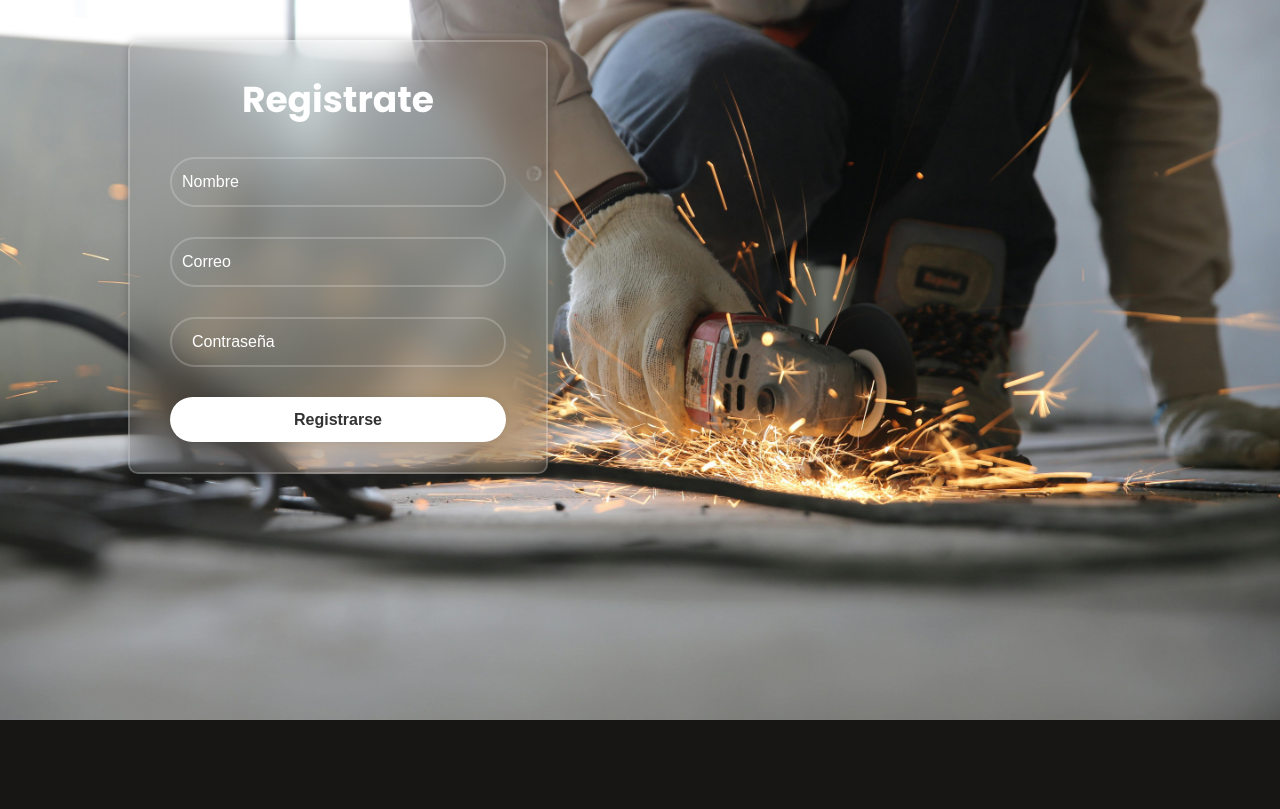
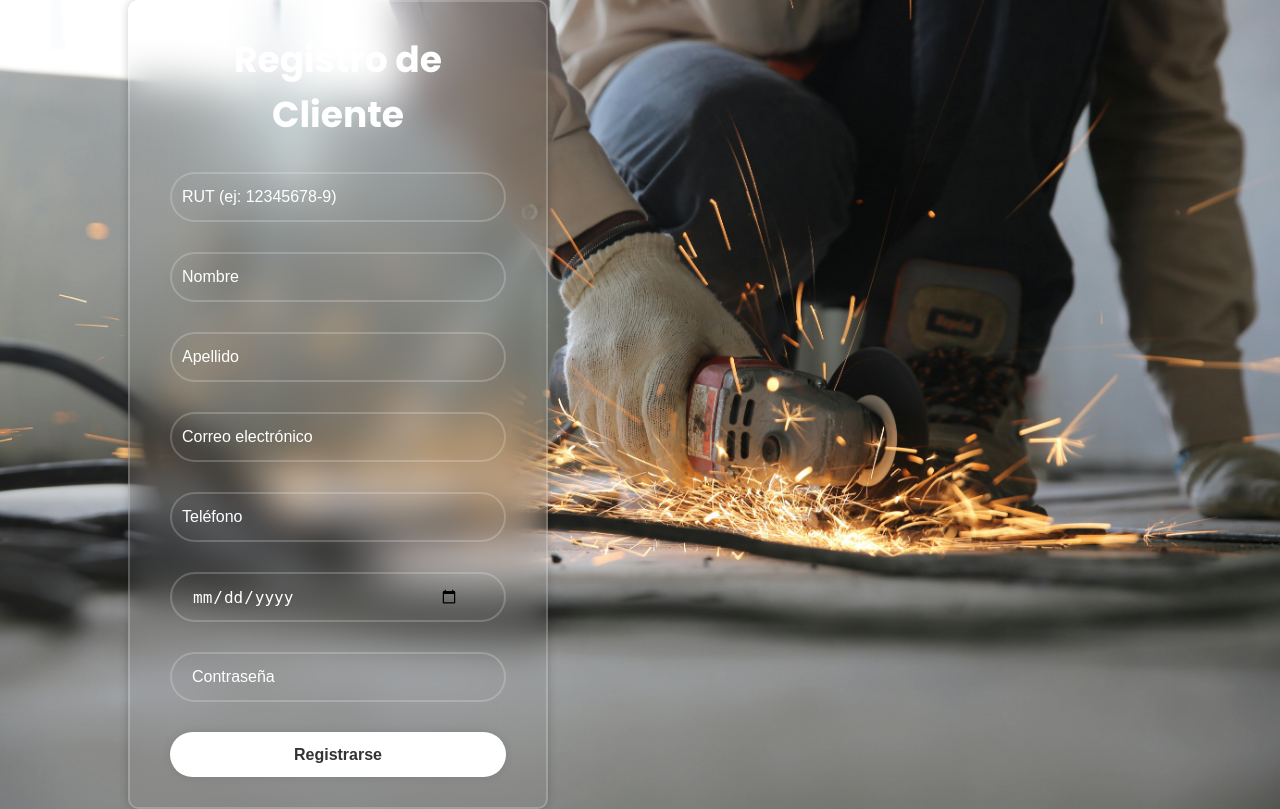
Before and after one commit to alanyur/Proy_G, a Django app: page /registro/ in a window 1280 px wide. Shown: the part 80-889 px from the top of the page. Before the commit the page ends 800 px from the top, so only its background shows below. Run offline with Django 5.2, Linux system fonts and the light colour scheme.

Commit message:
fix: Registro completo

```diff
--- a/technomarket/app/templates/app/registro.html
+++ b/technomarket/app/templates/app/registro.html
@@ -27,21 +27,37 @@
       {% endfor %}
     {% endif %}
 
-
-    <h1>Registrate</h1>
+    <h1>Registro de Cliente</h1>
 
     <div class="input-box">
-      <input type="text" name="username" placeholder="Nombre" required>
+      <input type="text" name="username" placeholder="RUT (ej: 12345678-9)" required>
     </div>
+
     <div class="input-box">
-      <input type="text" name="email" placeholder="Correo" required>
+      <input type="text" name="first_name" placeholder="Nombre" required>
     </div>
+
+    <div class="input-box">
+      <input type="text" name="last_name" placeholder="Apellido" required>
+    </div>
+
+    <div class="input-box">
+      <input type="email" name="email" placeholder="Correo electrónico" required>
+    </div>
+
+    <div class="input-box">
+      <input type="text" name="telefono" placeholder="Teléfono" required>
+    </div>
+
+    <div class="input-box">
+      <input type="date" name="fecha_nacimiento" placeholder="Fecha de nacimiento" required>
+    </div>
+
     <div class="input-box">
       <input type="password" name="password" placeholder="Contraseña" required>
     </div>
 
     <button type="submit" class="btn">Registrarse</button>
   </form>
-
 </div>
 {% endblock %}
--- a/technomarket/app/views.py
+++ b/technomarket/app/views.py
@@ -36,7 +36,17 @@ def user_login(request):
             if user is not None:
                 if user.is_active:
                     login(request, user)
-                    return redirect('home')  # ✅ redirige al home.html
+
+                    # 🔍 Verifica el rol
+                    if user.rol == 'admin':
+                        messages.success(request, 'Bienvenido administrador.')
+                        return redirect('home')  # o redirect('admin_panel') si lo separas
+                    elif user.rol == 'trabajador':
+                        messages.success(request, 'Bienvenido trabajador.')
+                        return redirect('home')  # o alguna vista de gestión de horario
+                    elif user.rol == 'cliente':
+                        messages.success(request, 'Bienvenido cliente.')
+                        return redirect('home')
                 else:
                     messages.error(request, 'Cuenta desactivada')
             else:
@@ -45,14 +55,28 @@ def user_login(request):
         form = LoginForm()
     return render(request, 'app/sesion.html', {'form': form})
 
+
 def registro_succes(request):
     if request.method == 'POST':
-        username = request.POST.get('username')
+        username = request.POST.get('username')  # Rut
         email = request.POST.get('email')
         password = request.POST.get('password')
+        nombre = request.POST.get('first_name')
+        apellido = request.POST.get('last_name')
+        telefono = request.POST.get('telefono')
+        fecha_nacimiento = request.POST.get('fecha_nacimiento')
 
         try:
-            user = User.objects.create_user(username=username, email=email, password=password)
+            user = User.objects.create_user(
+                username=username,
+                email=email,
+                password=password,
+                first_name=nombre,
+                last_name=apellido,
+                telefono=telefono,
+                fecha_nacimiento=fecha_nacimiento,
+                rol='cliente'
+            )
             messages.success(request, 'Usuario registrado correctamente. Ahora inicia sesión.')
             return redirect('sesion')
         except Exception as e:
```
Also changed, not shown: technomarket/db.sqlite3. Lines whose indentation alone changed are shown as unchanged.
